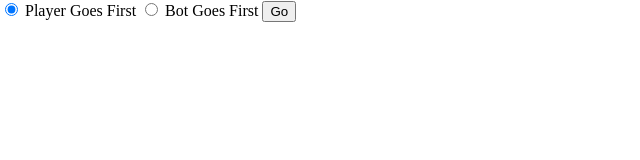
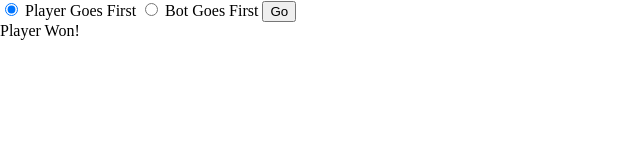
Before and after one commit to Eyoung119/Nim-Waterfall, a plain HTML site: page index.html in a window 1280 px wide. Shown: the full height of the page, 0-640 px from the left. Drawn offline with Linux system fonts and the light colour scheme.

Commit message:
Added div to declare winner on index.html

```diff
--- a/index.html
+++ b/index.html
@@ -18,6 +18,7 @@
         <button type="submit">Go</button>
     </form>
 
+    <div id="declareWinner"></div>
 
     <script src="nimscript.js"></script>
 </body>
--- a/nimscript.js
+++ b/nimscript.js
@@ -60,7 +60,7 @@ class Game {
     }
 
     checkWinner() {
-        isBotTurn ? (declareWinner.innerHTML = "Bot Won!") : (declareWinner.innerHTML = "Player Won!")
+        isBotTurn ? (declareWinner.innerText = "Bot Won!") : (declareWinner.innerText = "Player Won!")
     }
 }
 
@@ -95,7 +95,7 @@ while (!game.isGameOver() && testTurn < 500) {
     console.log("After Pickup: ", ...game.matchRows.map((v) => v.matches.length))
     testTurn++
 }
-bot.checkWinner();
+bot.game.checkWinner();
 
 
 // const rowBtn1 = document.getElementById("rowBtn1");
```
